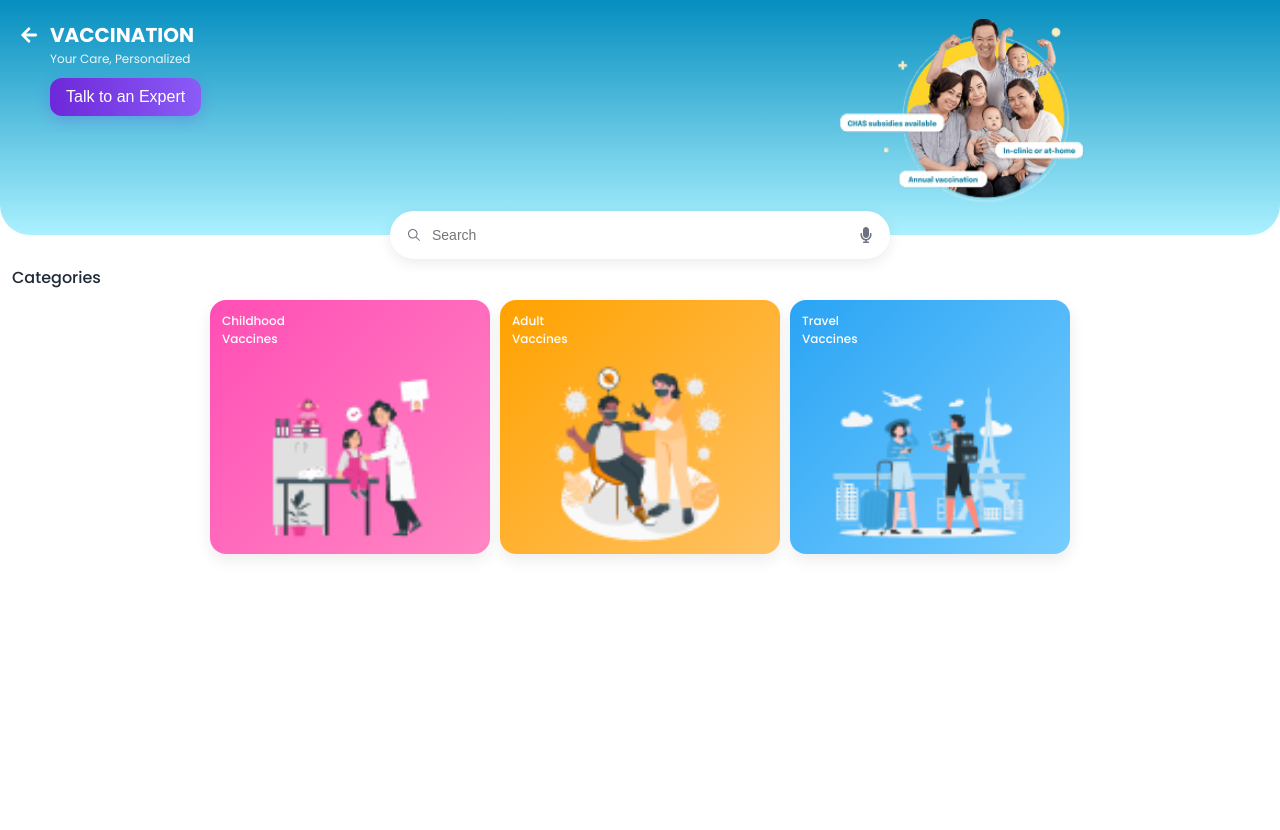
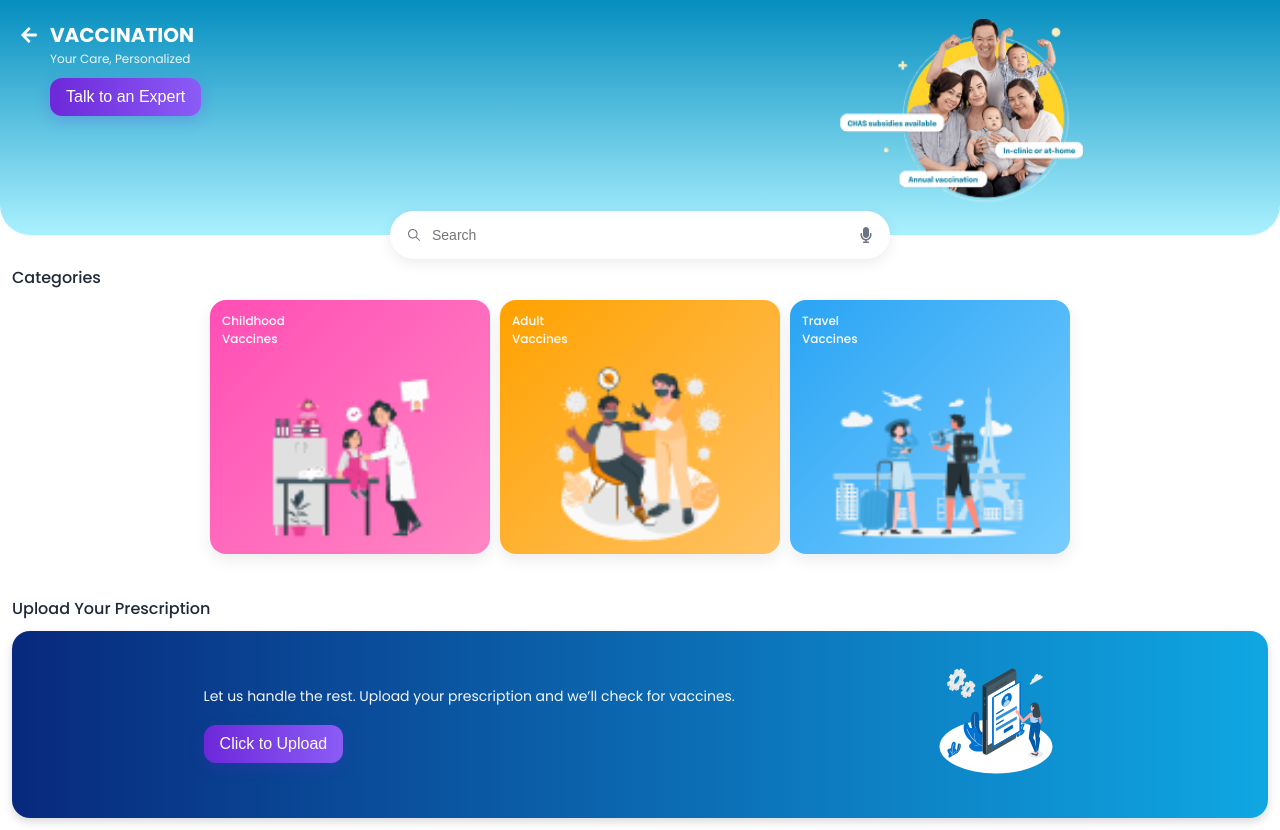
Before and after one commit to adityasharma0131/HyperLinkApp, a React (Vite) app: page /app/vaccination in a window 1280 px wide. Before the commit the page ends 800 px from the top, so only its background shows below. Built offline with nearby package versions, Linux system fonts and the light colour scheme.

Commit message:
Prescription Banner completed

```diff
--- a/src/Pages/User/Application/Vaccination/Vaccination.jsx
+++ b/src/Pages/User/Application/Vaccination/Vaccination.jsx
@@ -9,6 +9,7 @@ import AppButton from "../../../../Components/AppButton";
 import ChildVacc from "../../../../assets/catchildhoodvaccines.png";
 import AdultVacc from "../../../../assets/catadultvaccines.png";
 import TravelVacc from "../../../../assets/cattravelvaccines.png";
+import PrescriptionBG from "../../../../assets/4957412_Mobile-login (1) 2.svg";
 
 const Vaccination = () => {
   return (
@@ -64,6 +65,23 @@ const Vaccination = () => {
           </div>
         </div>
       </div>
+      <div className="prescription-container">
+        <h2 className="section-title">Upload Your Prescription</h2>
+
+        <div className="prescription-card">
+          <div className="prescription-content">
+            <p className="prescription-subtext">
+              Let us handle the rest. Upload your prescription and we’ll check
+              for vaccines.
+            </p>
+            <AppButton text="Click to Upload" />
+          </div>
+
+          <div className="prescription-image">
+            <img src={PrescriptionBG} alt="Upload Illustration" />
+          </div>
+        </div>
+      </div>
     </div>
   );
 };
--- a/src/Pages/User/Application/Vaccination/style.css
+++ b/src/Pages/User/Application/Vaccination/style.css
@@ -243,3 +243,74 @@
     flex: 1 1 100%;
   }
 }
+.prescription-container {
+  padding: 30px 12px 12px;
+}
+
+.section-title {
+  font-size: 1rem;
+  font-weight: 500;
+  color: #1f2937;
+  margin-bottom: 10px;
+}
+
+.prescription-card {
+  background: linear-gradient(to right, #08297d, #0fa7e3);
+  border-radius: 18px;
+  display: flex;
+  padding: 10px;
+  color: white;
+  overflow: visible; /* Allow image to pop out */
+  box-shadow: 0 4px 10px rgba(0, 0, 0, 0.15);
+  align-items: center;
+  justify-content: space-evenly;
+  position: relative;
+}
+
+.prescription-content {
+  max-width: 50%;
+}
+
+.prescription-heading {
+  font-size: 18px;
+  font-weight: bold;
+  margin-bottom: 10px;
+  line-height: 1.3;
+  text-transform: uppercase;
+  letter-spacing: 0.5px;
+}
+
+.prescription-subtext {
+  font-size: 14px;
+  margin-bottom: 18px;
+  opacity: 0.95;
+}
+
+.upload-button {
+  background-color: #ff5e9e;
+  color: white;
+  padding: 10px 18px;
+  border-radius: 10px;
+  font-size: 14px;
+  border: none;
+  cursor: pointer;
+  font-weight: 500;
+  transition: background-color 0.3s ease, transform 0.2s ease;
+}
+
+.upload-button:hover {
+  background-color: #ff3b89;
+  transform: scale(1.05);
+}
+
+.prescription-image {
+  position: relative;
+  z-index: 2;
+}
+
+.prescription-image img {
+  height: 160px;
+  max-width: 100%;
+  object-fit: cover;
+  border-radius: 12px;
+}
```
Also changed, not shown: src/assets/4957412_Mobile-login (1) 2.png (added), src/assets/4957412_Mobile-login (1) 2.svg (added).
